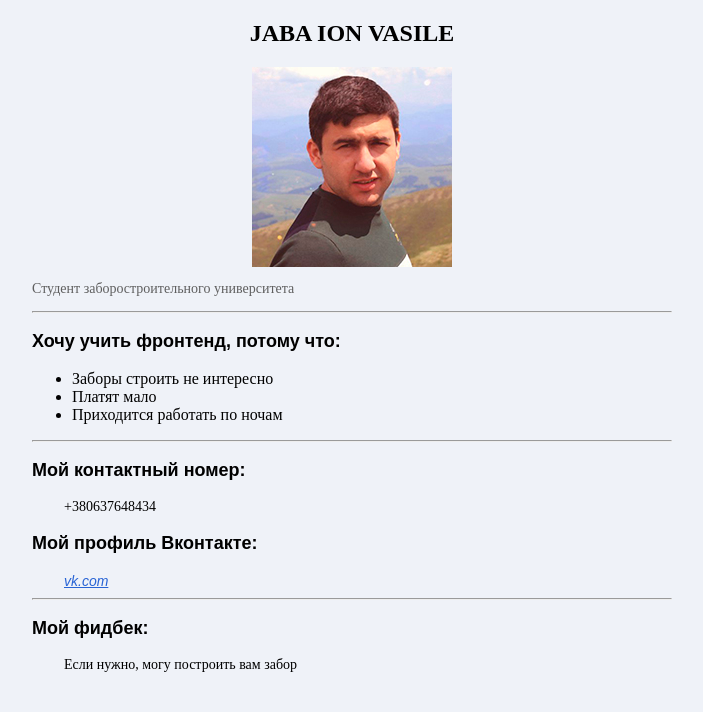
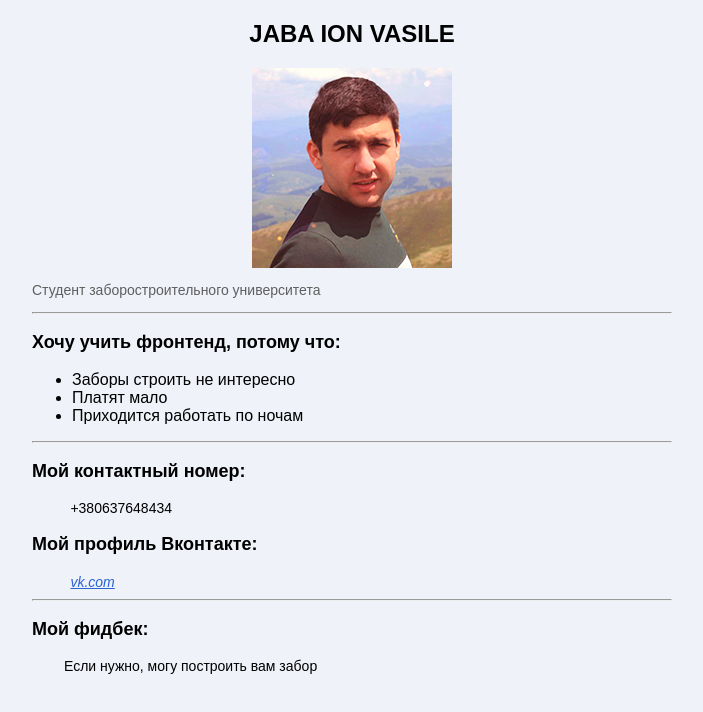
Before and after one commit to VanekJalba/VanekJalba.github.io, a plain HTML site: page index.html in a window 1280 px wide. Shown: the whole page, without its empty margins (288-991 px from the left). Drawn offline with Linux system fonts and the light colour scheme.

Commit message:
Update style.css

```diff
--- a/css/style.css
+++ b/css/style.css
@@ -5,6 +5,7 @@ body {
 
 body {
   background-color: #eff2f8;
+  font-family:Arial, sens-serif;
 
 }
 
@@ -27,7 +28,7 @@ body {
   font-family:Arial, sans-serif;
 }
 .margin_left_1 {
-  margin-left: 5%;
+  margin-left: 6%;
   font-size: 14px;
 }
 
@@ -38,7 +39,7 @@ body {
 
 .link {
   color: #2964d5;
-  margin-left: 5%;
+  margin-left: 6%;
   font-style: italic;
   font-size: 14px;
   font-family:Arial, sans-serif;
```
